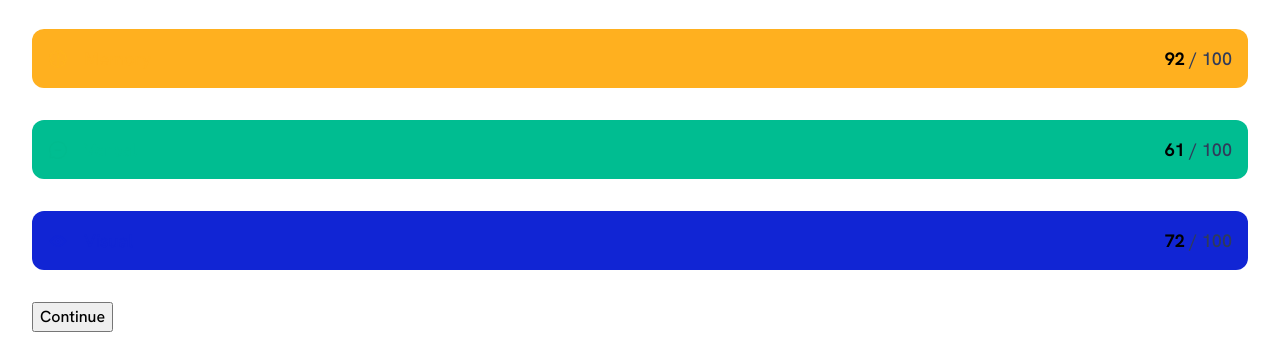
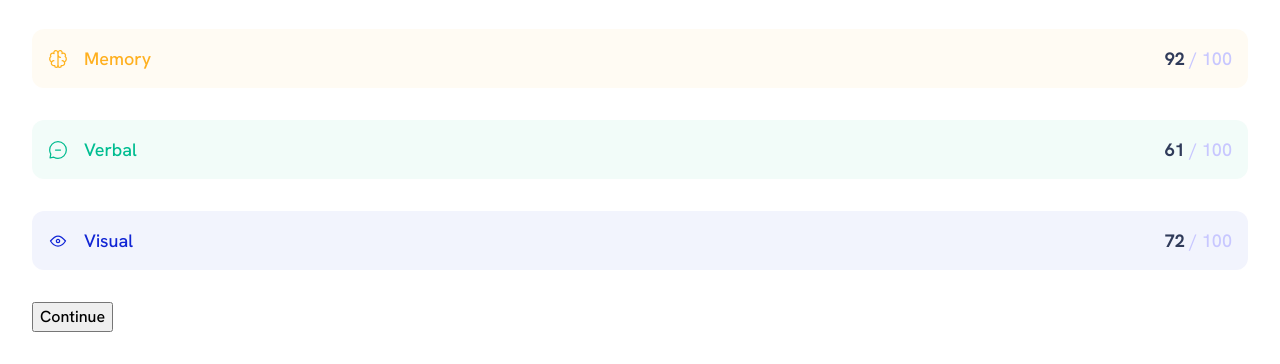
Before and after one commit to ralphvirtucio/result-summary-component, a plain HTML site: page index.html in a window 1280 px wide. Shown: the part 478-842 px from the top of the page. Drawn offline with Linux system fonts and the light colour scheme.

Commit message:
Features: Updated main.js

```diff
--- a/index.html
+++ b/index.html
@@ -44,37 +44,7 @@
 
         <section class="summary">
           <h2 class="summary__heading">Summary</h2>
-          <ul class="summary__list">
-            <!-- <li class="summary__reaction">
-              <div>
-                <img class="reaction" src="" alt="" />
-                <p>Reaction</p>
-              </div>
-
-              <p class="summary__score"><strong></strong> / 100</p>
-            </li>
-            <li class="summary__memory">
-              <div>
-                <p>Memory</p>
-              </div>
-
-              <p class="summary__score"><strong>92</strong> / 100</p>
-            </li>
-            <li class="summary__verbal">
-              <div>
-                <p>Verbal</p>
-              </div>
-
-              <p class="summary__score"><strong>61</strong> / 100</p>
-            </li>
-            <li class="summary__visual">
-              <div>
-                <p>Visual</p>
-              </div>
-
-              <p class="summary__score"><strong>72</strong> / 100</p>
-            </li> -->
-          </ul>
+          <ul class="summary__list"></ul>
 
           <button class="btn__continue">Continue</button>
         </section>
--- a/main.js
+++ b/main.js
@@ -6,51 +6,38 @@ fetch('./data.json')
 
 const createNodes = (datas) => {
   datas.map((data) => {
-    const summaryListItem = document.createElement('li');
-    const summaryListItemContent = document.createElement('div');
-    const summaryLogo = document.createElement('img');
-    const summaryText = document.createElement('p');
-    const summaryScore = document.createElement('p');
-
-    summaryLogo.setAttribute('src', data.icon);
-    summaryText.textContent = data.category;
-
-    summaryListItemContent.append(summaryLogo);
-    summaryListItemContent.appendChild(summaryText);
-    summaryListItemContent.classList.add('summary__list-item--content');
-
-    let score = `<strong>${data.score}</strong>  / 100`;
-
-    summaryScore.insertAdjacentHTML('afterbegin', score);
-    summaryScore.style.color = 'hsl(224, 30%, 27%)';
-
-    summaryListItem.append(summaryListItemContent);
-    summaryListItem.appendChild(summaryScore);
-
-    summaryList.append(summaryListItem);
-
-    summaryListItem.classList.add('summary__list-item');
+    let dynamicStyle = '';
 
     switch (data.category.toLowerCase()) {
       case 'reaction':
-        summaryListItem.style.backgroundColor = 'hsl(0, 100%, 67%)';
-        summaryText.style.color = 'hsl(0, 100%, 67%)';
+        dynamicStyle = `reaction`;
         break;
       case 'memory':
-        summaryListItem.style.backgroundColor = 'hsl(39, 100%, 56%)';
-        summaryText.style.color = 'hsl(39, 100%, 56%)';
+        dynamicStyle = `memory`;
 
         break;
       case 'verbal':
-        summaryListItem.style.backgroundColor = 'hsl(166, 100%, 37%)';
-        summaryText.style.color = 'hsl(166, 100%, 37%)';
+        dynamicStyle = `verbal`;
 
         break;
       case 'visual':
-        summaryListItem.style.backgroundColor = 'hsl(234, 85%, 45%)';
-        summaryText.style.color = 'hsl(234, 85%, 45%)';
+        dynamicStyle = 'visual';
         break;
       default:
+        dynamicStyle = '';
     }
+
+    const summaryListItem = `<li class="summary__list-item ${dynamicStyle}">
+    <div class="summary__list-item--content">
+      <img src=${data.icon} alt=${data.category} />
+      <p>${data.category}</p>
+    </div>
+
+    <p class="summary__score"><strong>${data.score}</strong> / 100</p>
+    </li>`;
+
+    console.log(summaryListItem);
+
+    summaryList.insertAdjacentHTML('beforeend', summaryListItem);
   });
 };
--- a/scss/components/_summary.scss
+++ b/scss/components/_summary.scss
@@ -23,10 +23,6 @@
       padding: 1rem;
       border-radius: 12px;
 
-      strong {
-        color: #000;
-      }
-
       &--content {
         display: flex;
         gap: 1rem;
@@ -34,4 +30,32 @@
       }
     }
   }
+
+  &__score {
+    color: $light-lavender;
+
+    strong {
+      color: $dark-gray-blue;
+    }
+  }
 }
+
+.reaction {
+  background-color: hsla(0, 100%, 67%, 0.05);
+  color: hsl(0, 100%, 67%);
+}
+
+.memory {
+  background-color: hsla(39, 100%, 56%, 0.05);
+  color: hsl(39, 100%, 56%);
+}
+
+.verbal {
+  background-color: hsla(166, 100%, 37%, 0.05);
+  color: hsl(166, 100%, 37%);
+}
+
+.visual {
+  background-color: hsla(234, 85%, 45%, 0.05);
+  color: hsl(234, 85%, 45%);
+}
```
Also changed, not shown: css/style.css, 1 other file.
